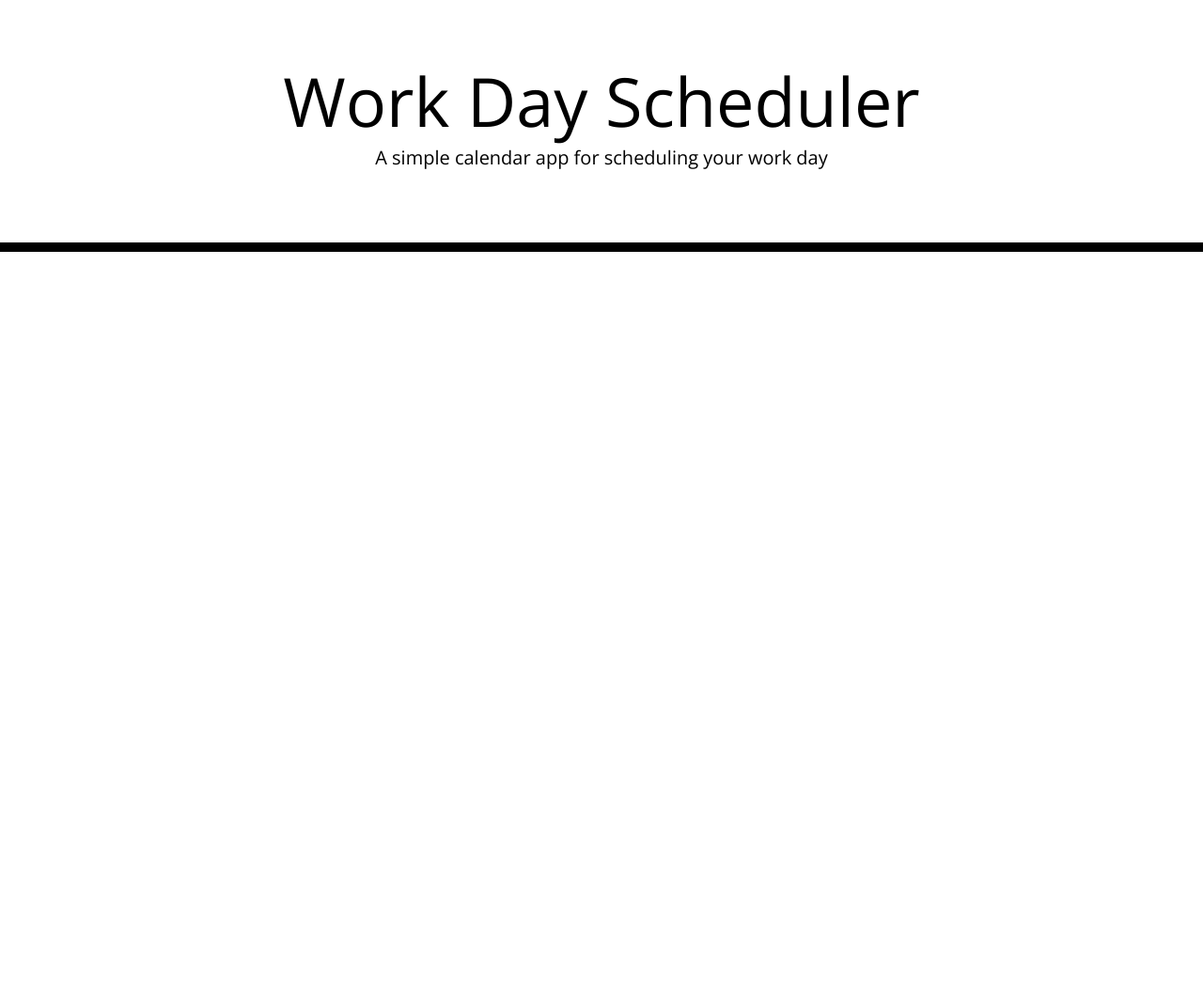
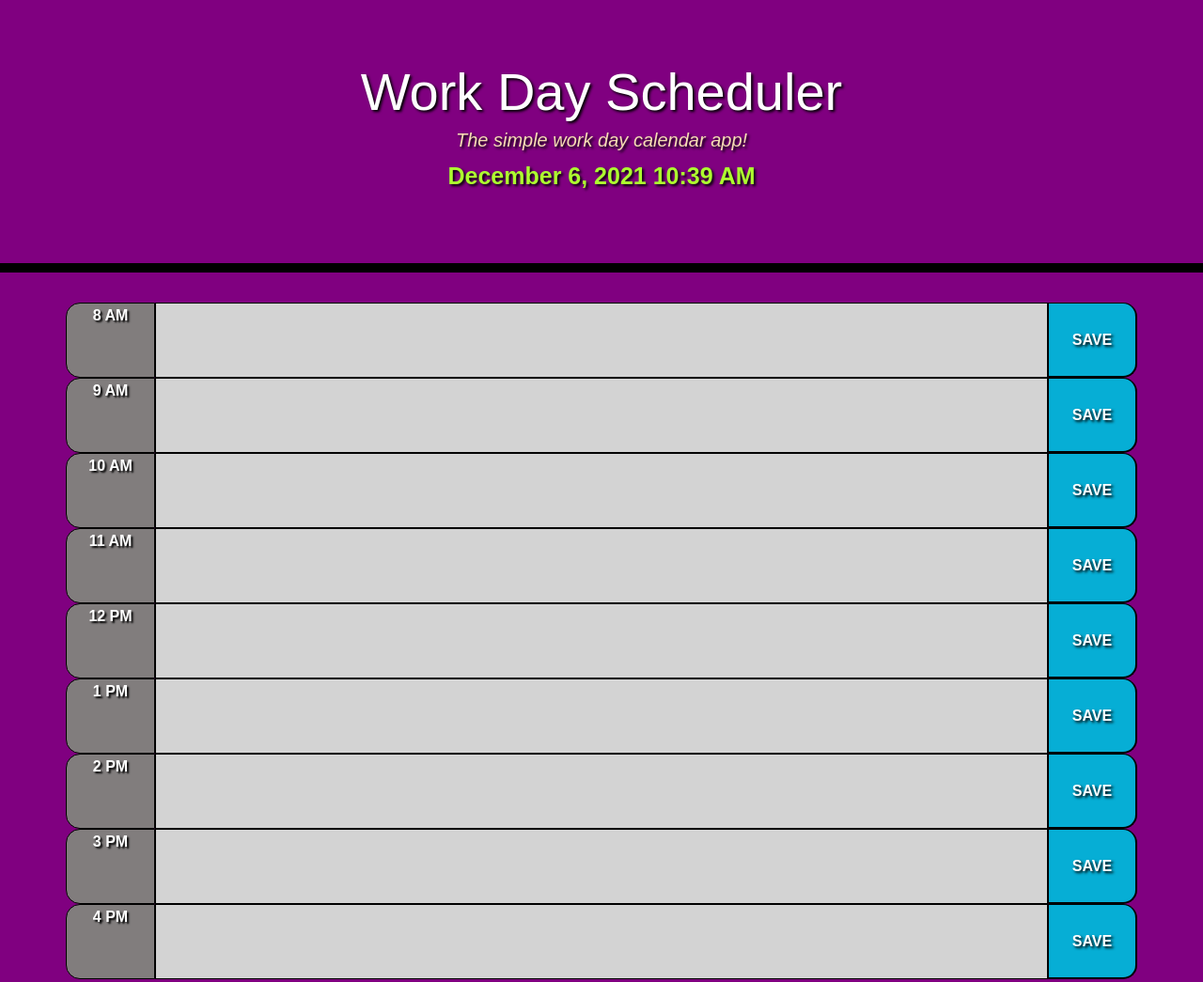
Before and after one commit to ChristopherLawn/work-day-scheduler, a plain HTML site: page index.html in a window 1280 px wide. Shown: the whole page at 94% size. Before the commit the page ends 800 px from the top, so only its background shows below. Drawn offline with nearby package versions, Linux system fonts and the light colour scheme.

Commit message:
added & styled hour rows; added CSS styles to header & body; created JQuery functions in J in JS script to save tasks to localStorage

```diff
--- a/assets/script.js
+++ b/assets/script.js
@@ -0,0 +1,73 @@
+$(document).ready(function() {
+    // Style site description
+    $(".lead").css('color','wheat');
+
+    // Display & style current day & local time
+    $("#today").text(moment().format('LLL'));
+    $("#today").css({'color': 'greenyellow', 'font-size': '25px'});
+
+    var now = moment();
+    console.log(now);
+
+    // function timeCheck() {
+    //     var currentTime = moment().hour();
+    // };
+
+    // Functions to save hourly task descriptions to localStorage
+    $("#8save").click(function() {
+        var eightInput = $("#8text").val();
+        localStorage.setItem("eightInput",eightInput);
+    });
+    $("#8am #8text").val(localStorage.getItem("eightInput"));
+
+    $("#9save").click(function() {
+        var nineInput = $("#9text").val();
+        localStorage.setItem("nineInput",nineInput);
+    });
+    $("#9am #9text").val(localStorage.getItem("nineInput"));
+
+    $("#10save").click(function() {
+        var tenInput = $("#10text").val();
+        localStorage.setItem("tenInput",tenInput);
+    });
+    $("#10am #10text").val(localStorage.getItem("tenInput"));
+
+    $("#11save").click(function() {
+        var elevenInput = $("#11text").val();
+        localStorage.setItem("elevenInput",elevenInput);
+    });
+    $("#11am #11text").val(localStorage.getItem("elevenInput"));
+
+    $("#12save").click(function() {
+        var twelveInput = $("#12text").val();
+        localStorage.setItem("twelveInput",twelveInput);
+    });
+    $("#12pm #12text").val(localStorage.getItem("twelveInput"));
+
+    $("#1save").click(function() {
+        var oneInput = $("#1text").val();
+        localStorage.setItem("oneInput",oneInput);
+    });
+    $("#1pm #1text").val(localStorage.getItem("oneInput"));
+
+    $("#2save").click(function() {
+        var twoInput = $("#2text").val();
+        localStorage.setItem("twoInput",twoInput);
+    });
+    $("#2pm #2text").val(localStorage.getItem("twoInput"));
+
+    $("#3save").click(function() {
+        var threeInput = $("#3text").val();
+        localStorage.setItem("threeInput",threeInput);
+    });
+    $("#3pm #3text").val(localStorage.getItem("threeInput"));
+
+    $("#4save").click(function() {
+        var fourInput = $("#4text").val();
+        localStorage.setItem("fourInput",fourInput);
+    });
+    $("#4pm #4text").val(localStorage.getItem("fourInput"));
+
+
+
+});
--- a/assets/style.css
+++ b/assets/style.css
@@ -1,28 +1,39 @@
 body {
-    font-family: 'Open Sans', sans-serif;
+  font-family: Arial, Helvetica, sans-serif;
   font-size: 16px;
   line-height: 1;
+  background-color: purple;
 }
 
 textarea{
   background: transparent;
-    border: none;
+  border: 1px solid black;
   resize: none;
   color: #000000;
   border-left: 1px solid black;
-    padding: 10px;
+  border-right: 1px solid black;
+  padding: 5px;
 }
 
 .jumbotron {
   text-align: center;
   background-color: transparent;
-    color: black;
+  color: white;
   border-radius: 0;
   border-bottom: 10px solid black;
+  font-weight: bold;
+  outline: black;
+  text-shadow: 2px 2px 3px black;
+}
+
+.container {
+  padding-bottom: 30px;
 }
 
 .description{
   white-space: pre-wrap;
+  background-color: lightgray;
+  font-family: 'Segoe UI', Tahoma, Geneva, Verdana, sans-serif;
 }
 
 .time-block{
@@ -33,13 +44,19 @@ body {
 .row {
   white-space: pre-wrap;
   height: 80px;
-    border-top: 1px solid white;;
 }
 
 .hour {
-    background-color: #ffffff;
-    color: #000000;
-    border-top: 1px dashed #000000;
+  background-color: #817d7d;
+  color: #ffffff;
+  border: 1px solid #000000;
+  border-top-left-radius: 15px;
+  border-bottom-left-radius: 15px;
+  text-align: center;
+  vertical-align: baseline;
+  padding: 5px 0;
+  font-weight: bold;
+  text-shadow: 2px 2px 2px black;
 }
 
 .past {
@@ -59,13 +76,20 @@ body {
 
 .saveBtn {
   border-left: 1px solid black;
+  border-top: 1px solid black;
   border-top-right-radius: 15px;
   border-bottom-right-radius: 15px;
   background-color: #06AED5;
   color: white;
+  font-weight: bold;
+  text-shadow: 2px 2px 3px black;
 }
 
-  .saveBtn i:hover {
+.saveBtn:hover {
   font-size: 20px;
   transition: all .3s ease-in-out;
 }
+
+.last-row {
+  padding-bottom: 25px;
+}
--- a/index.html
+++ b/index.html
@@ -24,16 +24,71 @@
 
   <body>
     <header class="jumbotron">
-      <h1 class="display-3">Work Day Scheduler</h1>
-      <p class="lead">A simple calendar app for scheduling your work day</p>
-      <p id="currentDay" class="lead"></p>
+      <h1 class="display-4">Work Day Scheduler</h1>
+      <p class="lead font-italic">The simple work day calendar app!</p>
+      <p id="today" class="today-style"></p>
     </header>
+
     <div class="container">
-      <!-- Timeblocks go here -->
+
+      <div id="8am" class="time-block row">
+        <div id="8time" class="hour col-lg-1 col-md-1 col-sm-12">8 AM</div>
+        <textarea id="8text" class="description col-lg-10 col-md-9 col-sm-12"></textarea>
+        <button id="8save" class="saveBtn col-lg-1 col-md-2 col-sm-12">SAVE</button>
+      </div>
+
+      <div id="9am" class="time-block row">
+        <div id="9time" class="hour col-lg-1 col-md-1 col-sm-12">9 AM</div>
+        <textarea id="9text" class="description col-lg-10 col-md-9 col-sm-12"></textarea>
+        <button id="9save" class="saveBtn col-lg-1 col-md-2 col-sm-12">SAVE</button>
+      </div>
+
+      <div id="10am" class="time-block row">
+        <div id="10time" class="hour col-lg-1 col-md-1 col-sm-12">10 AM</div>
+        <textarea id="10text" class="description col-lg-10 col-md-9 col-sm-12"></textarea>
+        <button id="10save" class="saveBtn col-lg-1 col-md-2 col-sm-12">SAVE</button>
+      </div>
+
+      <div id="11am" class="time-block row">
+        <div id="11time" class="hour col-lg-1 col-md-1 col-sm-12">11 AM</div>
+        <textarea id="11text" class="description col-lg-10 col-md-9 col-sm-12"></textarea>
+        <button id="11save" class="saveBtn col-lg-1 col-md-2 col-sm-12">SAVE</button>
+      </div>
+
+      <div id="12pm" class="time-block row">
+        <div id="12time" class="hour col-lg-1 col-md-1 col-sm-12">12 PM</div>
+        <textarea id="12text" class="description col-lg-10 col-md-9 col-sm-12"></textarea>
+        <button id="12save" class="saveBtn col-lg-1 col-md-2 col-sm-12">SAVE</button>
+      </div>
+
+      <div id="1pm" class="time-block row">
+        <div id="1time" class="hour col-lg-1 col-md-1 col-sm-12">1 PM</div>
+        <textarea id="1text" class="description col-lg-10 col-md-9 col-sm-12"></textarea>
+        <button id="1save" class="saveBtn col-lg-1 col-md-2 col-sm-12">SAVE</button>
+      </div>
+
+      <div id="2pm" class="time-block row">
+        <div id="2time" class="hour col-lg-1 col-md-1 col-sm-12">2 PM</div>
+        <textarea id="2text" class="description col-lg-10 col-md-9 col-sm-12"></textarea>
+        <button id="2save" class="saveBtn col-lg-1 col-md-2 col-sm-12">SAVE</button>
+      </div>
+
+      <div id="3pm" class="time-block row">
+        <div id="3time" class="hour col-lg-1 col-md-1 col-sm-12">3 PM</div>
+        <textarea id="3text" class="description col-lg-10 col-md-9 col-sm-12"></textarea>
+        <button id="3save" class="saveBtn col-lg-1 col-md-2 col-sm-12">SAVE</button>
+      </div>
+
+      <div id="4pm" class="time-block row">
+        <div id="4time" class="hour col-lg-1 col-md-1 col-sm-12">4 PM</div>
+        <textarea id="4text" class="description col-lg-10 col-md-9 col-sm-12"></textarea>
+        <button id="4save" class="saveBtn col-lg-1 col-md-2 col-sm-12">SAVE</button>
+      </div>
+
     </div>
 
     <script src="https://code.jquery.com/jquery-3.4.1.min.js"></script>
     <script src="https://cdnjs.cloudflare.com/ajax/libs/moment.js/2.24.0/moment.min.js"></script>
-    <link rel="stylesheet" href="./assets/script.js" />
+    <script src = "./assets/script.js"></script>
   </body>
 </html>
```
Lines whose indentation alone changed are shown as unchanged.
